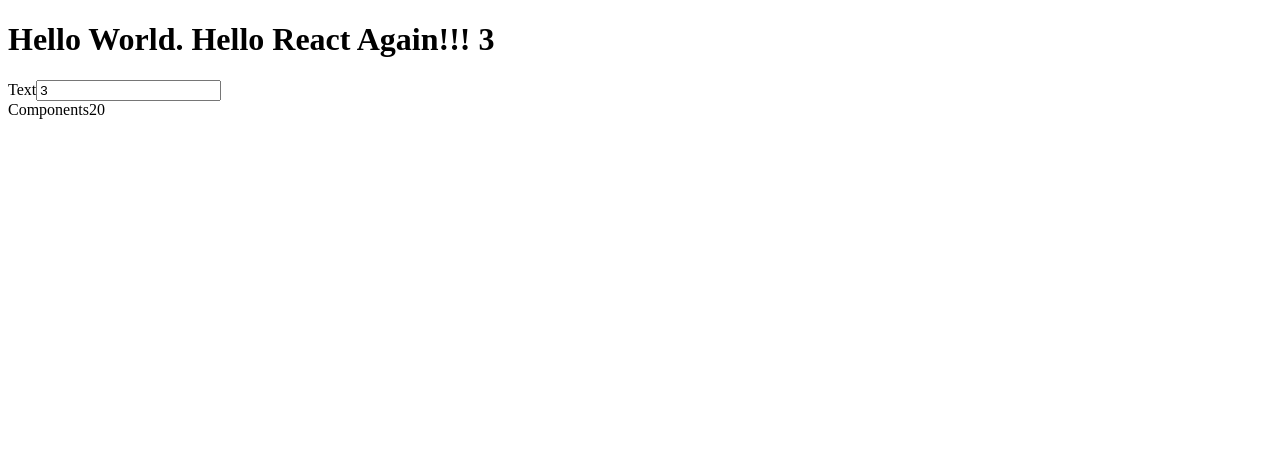
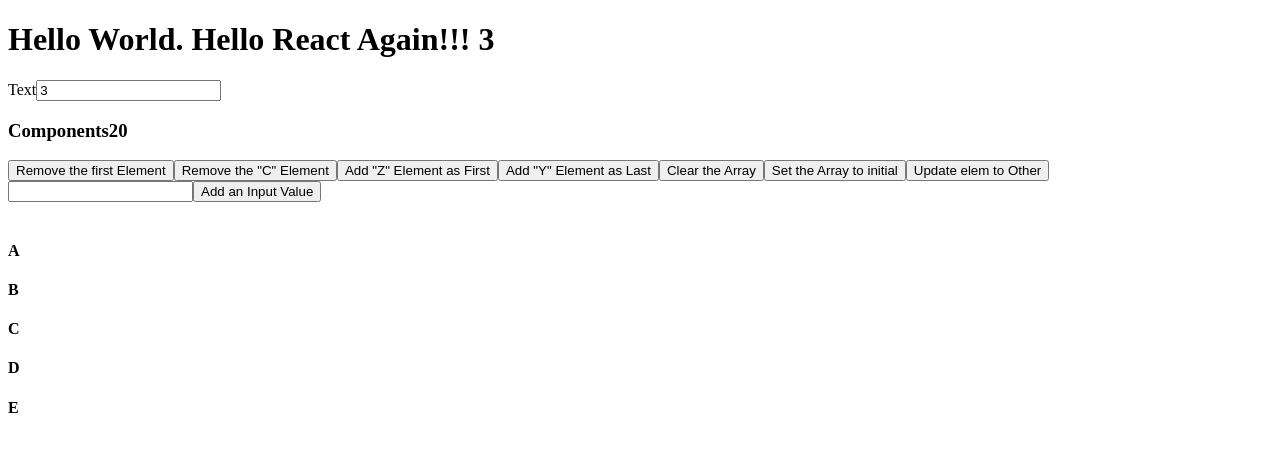
Before and after one commit to KangWoosung/react-simplified-beginner, a React (Vite) app: page / in a window 1280 px wide. Shown: the top 452 px of the page. Built offline with nearby package versions, Linux system fonts and the light colour scheme.

Commit message:
20강 과제 완료

```diff
--- a/src/versions/Components20.jsx
+++ b/src/versions/Components20.jsx
@@ -1,7 +1,112 @@
-import React from "react";
+import { useState, useEffect } from "react";
+
+/*  Array functions Exercises
+Functionality To Create
+1.Create state that stores an array with the initial value of ["A", "B", "C"]
+2.Add the ability to remove the first element from the array
+3.Add the ability to remove a specific letter from the array
+4.Add the ability to add a new element to the start of the array
+5.Add the ability to add a new element to the end of the array
+6.Add the ability to clear the array
+7.Add the ability to reset the array to the initial value
+
+These are optional challenges that are more difficult and will really test your skills.
+
+8.Add the ability to update all A elements in the array to H
+9.Add an input that is connected to state and a button that will add the input value to the start of the array
+10.Add the ability to add a new element at any index in the array
+
+2023-08-27 09:29:28
+정답을 모두 맞췄다고 좋아했는데, 모두 빵점짜리 답안이었다... 코파일럿의 치트키를 썼는데도, 가장 중요한 컨셉을 놓친 채 답안을 제출했다.
+setState() 는 절대로 prevState 를 빠뜨리고 사용하면 안된다.
+이 습관이 가장 중요하다.
+*/
+
+const initArray = ["A", "B", "C", "D", "E"];
 
 const Components20 = () => {
-  return <div>Components20</div>;
+  const [stateArray, setStateArray] = useState(initArray);
+  const [newElement, setNewElement] = useState("");
+
+  let newArray = [];
+  // 2.Add the ability to remove the first element from the array
+  const removeFirstElem = () => {
+    // newArray = stateArray.slice(1);
+    // console.log(newArray);
+    // setStateArray(newArray);
+    setStateArray((prevArray) => prevArray.slice(1));
+  };
+  // 3.Add the ability to remove a specific letter from the array
+  const removeFilteredElem = () => {
+    setStateArray((prevArray) => prevArray.filter((item) => item !== "C"));
+  };
+  // 4.Add the ability to add a new element to the start of the array
+  const addAsFirstElem = () => {
+    setStateArray(["Z", ...stateArray]);
+  };
+  // 5.Add the ability to add a new element to the end of the array
+  const addAslastElem = () => {
+    setStateArray((prevArray) => [...prevArray, "Y"]);
+  };
+  // 6.Add the ability to clear the array
+  const clearTheArray = () => {
+    setStateArray([]);
+  };
+  // 7.Add the ability to reset the array to the initial value
+  const initTheArray = () => {
+    setStateArray(initArray);
+  };
+  // 8.Add the ability to update all A elements in the array to H
+  const switchArrayElem = () => {
+    setStateArray((prevArray) =>
+      prevArray.map((item) => (item === "A" ? "H" : item))
+    );
+  };
+  // 9.Add an input that is connected to state and a button that will add the input value to the start of the array
+  const addInputValue = () => {
+    setStateArray((prevArray) => [newElement, ...prevArray]);
+  };
+  // 10.Add the ability to add a new element at any index in the array
+  const addToAnyIndex = (index) => {
+    setStateArray((prevArray) => {
+      const newArray = [...prevArray];
+      //   newArray[index] = "X";
+      return [...newArray.slice(0, index), "X", ...newArray.slice(index)];
+    });
+  };
+
+  return (
+    <div>
+      <h3>Components20</h3>
+      <button onClick={removeFirstElem}>Remove the first Element</button>
+      <button onClick={removeFilteredElem}>Remove the "C" Element</button>
+      <button onClick={addAsFirstElem}>Add "Z" Element as First</button>
+      <button onClick={addAslastElem}>Add "Y" Element as Last</button>
+      <button onClick={clearTheArray}>Clear the Array</button>
+      <button onClick={initTheArray}>Set the Array to initial</button>
+      <button onClick={switchArrayElem}>Update elem to Other</button>
+      <br />
+      <input
+        type="text"
+        name="inputValue"
+        id="inputValue"
+        value={newElement}
+        onChange={(e) => {
+          setNewElement(e.target.value);
+        }}
+      />
+      <button onClick={addInputValue}>Add an Input Value</button>
+      <br />
+      <br />
+      {stateArray.map((item, index) => {
+        return (
+          <h4 key={index} onClick={() => addToAnyIndex(index)}>
+            {item}
+          </h4>
+        );
+      })}
+    </div>
+  );
 };
 
 export default Components20;
```
